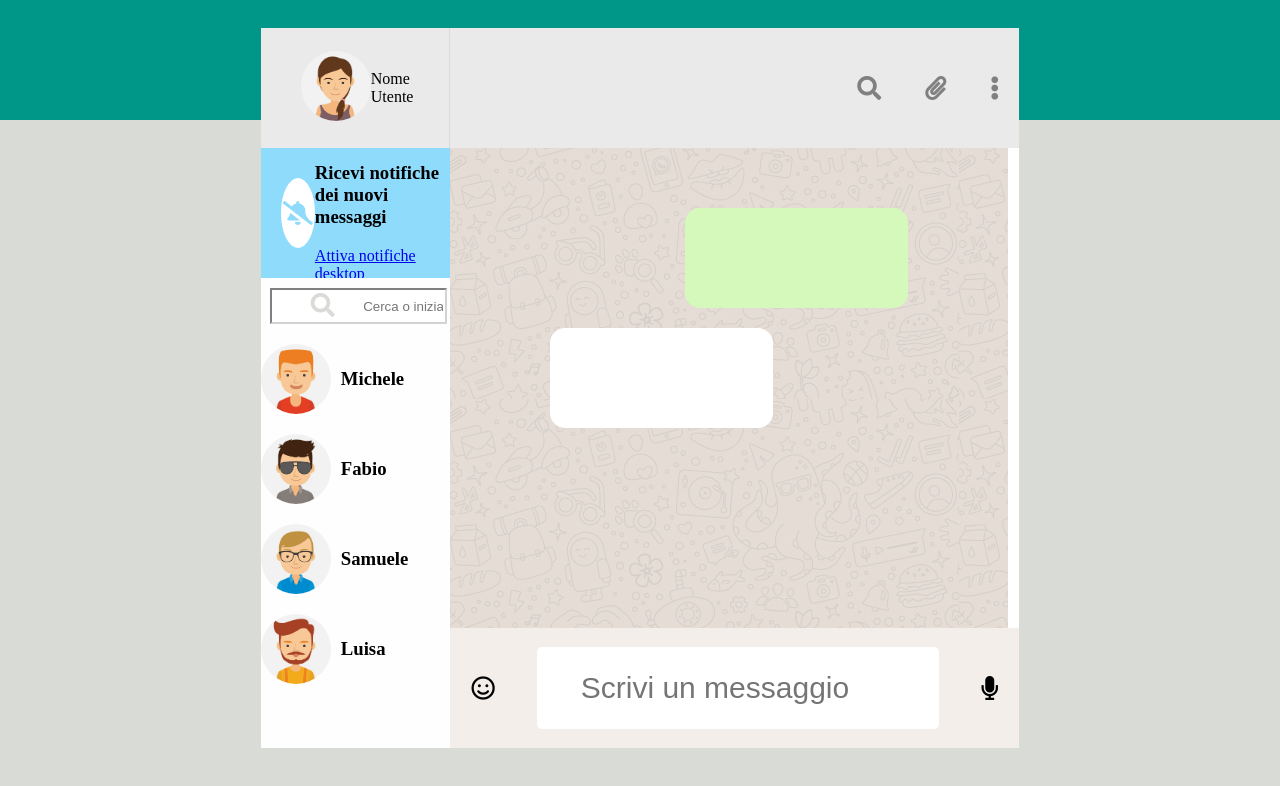
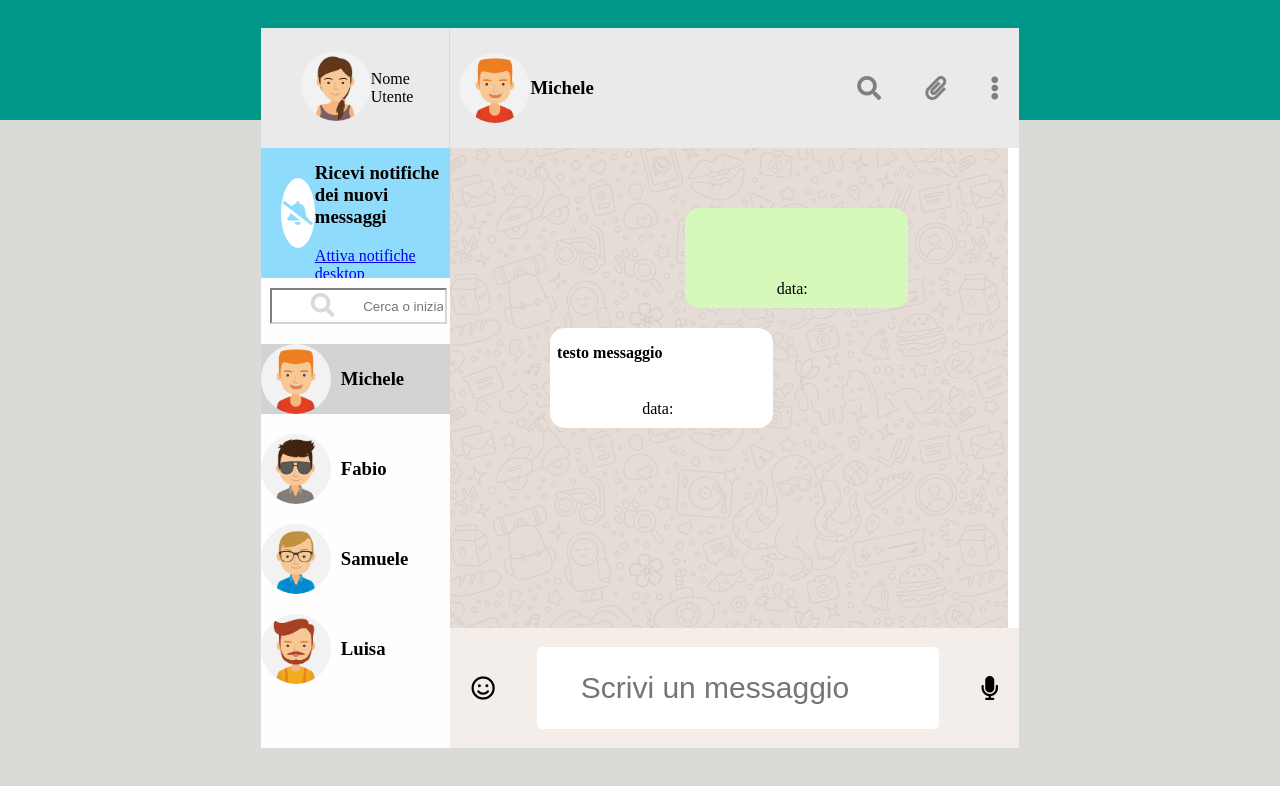
Before and after one commit to FabrizioRozzi/js-html-css-boolzap, a plain HTML site: page index.html in a window 1280 px wide. Drawn offline with nearby package versions, Linux system fonts and the light colour scheme.

Commit message:
bloccato

```diff
--- a/assets/css/style.css
+++ b/assets/css/style.css
@@ -50,6 +50,10 @@ li{
 
 i{
   font-size:x-large;
+}
+
+.active{
+  background-color: lightgray;
 }
 
 
@@ -136,6 +140,11 @@ i{
   display: flex;
   align-items: center;
   margin-top: 20px;
+  cursor: pointer;
+}
+
+.left .cerca-chat .contact:hover{
+  background-color: lightgray;
 }
 
 .left .cerca-chat .contact h3{
@@ -154,6 +163,12 @@ i{
   height: 120px;
   width: 100%;
   background-color: #EAEAEA;
+}
+
+.right .header .chat-active{
+  display: flex;
+  align-items: center;
+  padding-left: 10px;
 }
 
 
@@ -175,6 +190,7 @@ i{
 
 .right section .row .inviato,
 .right section .row .ricevuto{
+  position: relative;
   height: 100%;
   max-width: 50%;
   min-width: 40%;
@@ -185,6 +201,18 @@ i{
 .right section .row .inviato{
   float: right;
   background-color: #D5F9BA;
+}
+
+.right section .row .inviato p,
+.right section .row .ricevuto p{
+  padding-left: 3%;
+}
+
+.right section .row .inviato span,
+.right section .row .ricevuto span{
+  position: absolute;
+  right: 100px;
+  bottom: 10px;
 }
 
 .right section .row .ricevuto{
--- a/assets/js/script.js
+++ b/assets/js/script.js
@@ -86,6 +86,7 @@ const app = new Vue({
         ],
       },
     ],
+    activeIndex : 0,
 
   },
   methods : {
--- a/index.html
+++ b/index.html
@@ -46,7 +46,12 @@
         <i class="fas fa-search"></i>
         <input type="text" placeholder="                        Cerca o inizia una nuova chat">
 
-        <div v-for="contact in contacts" class="contact">
+        <div
+          v-for="(contact, index) in contacts"
+          :class="index === activeIndex ? 'active' : ' '"
+          class="contact"
+        >
+
           <img :src="getImage(contact.avatar)" alt="">
           <h3>{{contact.name}}</h3>
         </div>
@@ -54,7 +59,10 @@
     </aside>
     <main class="right">
       <div class="header">
-        <div class="chat-active"></div>
+        <div class="chat-active">
+          <img :src="getImage(contacts[activeIndex].avatar)" alt="">
+          <h3>{{contacts[activeIndex].name}}</h3>
+        </div>
         <ul class="icons">
           <li>
             <i class="fas fa-search"></i>
@@ -69,10 +77,20 @@
       </div>
       <section>
         <div class="row">
-          <div class="inviato"></div>
+          <div class="inviato">
+            <p
+              v-if="(contacts[activeIndex].messages).status === 'sent'? '{{contacts[activeIndex].messages.text}}' : ''"
+            >
+
+            </p>
+            <span>data:</span>
+          </div>
         </div>
         <div class="row">
-          <div class="ricevuto"></div>
+          <div class="ricevuto">
+            <p><strong>testo messaggio</strong></p>
+            <span>data:</span>
+          </div>
         </div>
 
       </section>
```
